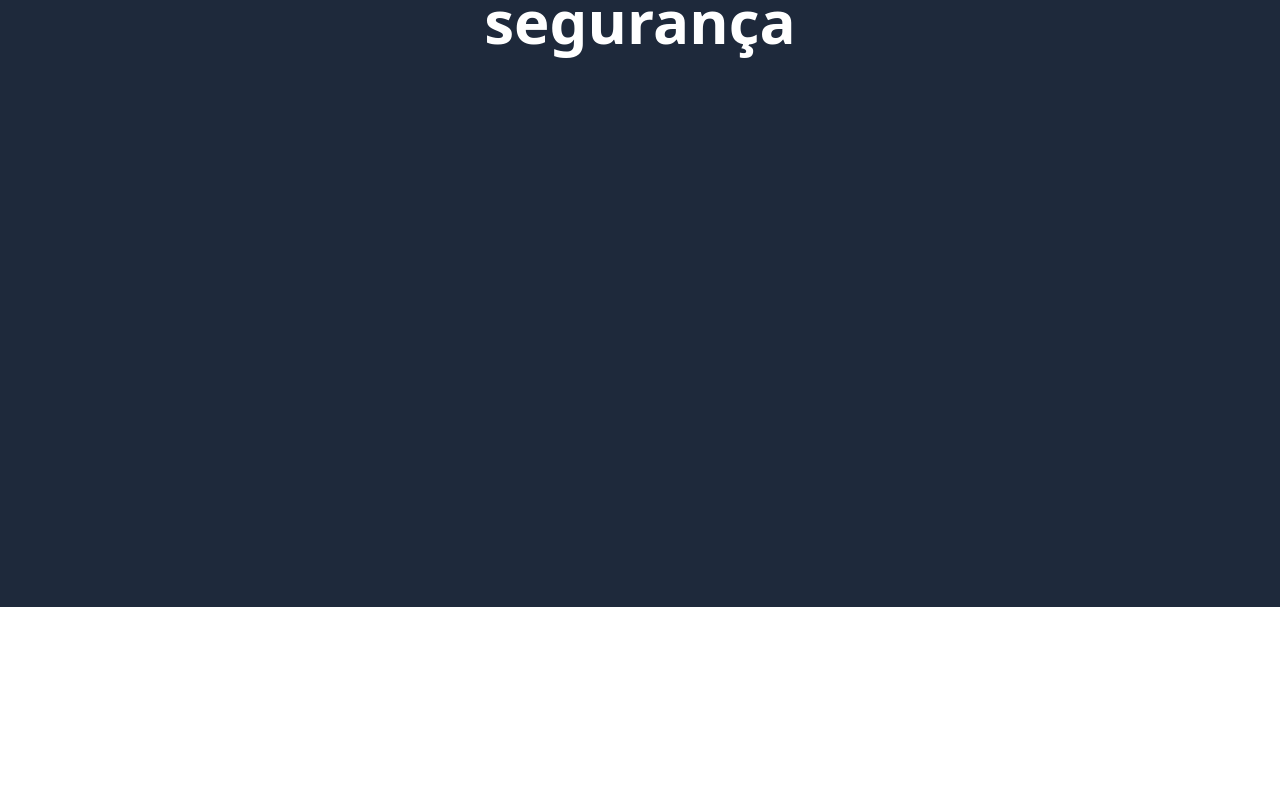
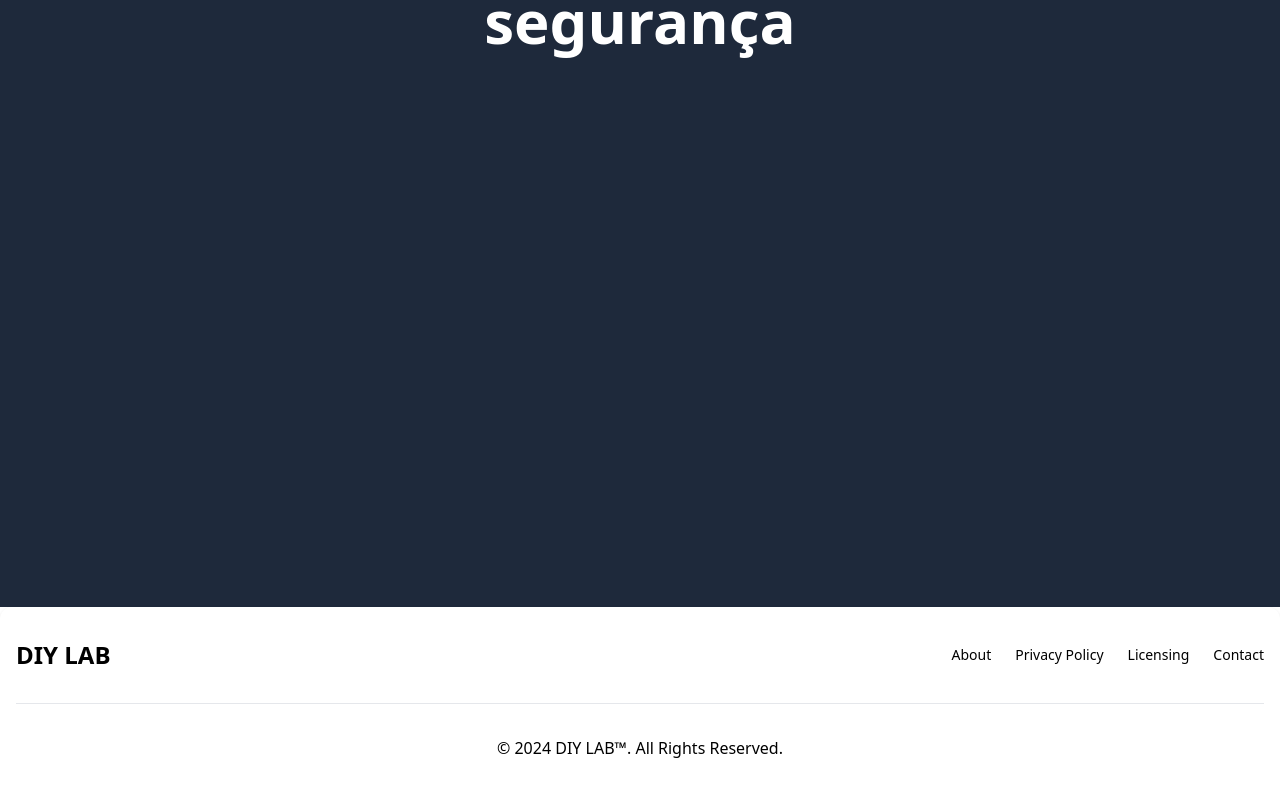
Before and after one commit to Lucasqc04/john-galt, a React (Vite) app: page /pt in a window 1280 px wide. Shown: the part 993-1785 px from the top of the page. Before the commit the page ends 1600 px from the top, so only its background shows below. Built offline with nearby package versions, Linux system fonts and the light colour scheme; what tailwindcss-animated would draw is missing.

Commit message:
feat(footer): crete new footer

```diff
--- a/src/view/layout/DefaultyLayout.tsx
+++ b/src/view/layout/DefaultyLayout.tsx
@@ -1,13 +1,15 @@
 import { Outlet } from 'react-router-dom';
+import { Footer } from './Footer';
 import Header from './Header';
 
 export function DefaultLayout() {
   return (
-    <div className="text-black dark:text-white w-full max-w-[100vw]">
+    <div className="text-black dark:text-white w-full max-w-[100vw] m-0">
       <Header />
       <main>
         <Outlet />
       </main>
+      <Footer />
     </div>
   );
 }
--- /dev/null
+++ b/src/view/layout/Footer.tsx
@@ -0,0 +1,48 @@
+export function Footer() {
+  return (
+    <footer className="bg-white rounded-t-xl shadow dark:bg-gray-800">
+      <div className="w-full max-w-screen-xl mx-auto p-4 md:py-8">
+        <div className="sm:flex sm:items-center sm:justify-between">
+          <a
+            href="#"
+            className="flex items-center mb-4 sm:mb-0 space-x-3 rtl:space-x-reverse"
+          >
+            <h1 className="font-extrabold self-center text-2xl whitespace-nowrap dark:text-white-white">
+              DIY LAB
+            </h1>
+          </a>
+          <ul className="flex flex-wrap items-center mb-6 text-sm font-medium dark:text-white-white sm:mb-0 dark:text-white-gray-400">
+            <li>
+              <a href="#" className="hover:underline me-4 md:me-6">
+                About
+              </a>
+            </li>
+            <li>
+              <a href="#" className="hover:underline me-4 md:me-6">
+                Privacy Policy
+              </a>
+            </li>
+            <li>
+              <a href="#" className="hover:underline me-4 md:me-6">
+                Licensing
+              </a>
+            </li>
+            <li>
+              <a href="#" className="hover:underline">
+                Contact
+              </a>
+            </li>
+          </ul>
+        </div>
+        <hr className="my-6 border-gray-200 sm:mx-auto dark:text-white-white lg:my-8" />
+        <span className="block text-smdark:text-white-white sm:text-center dark:text-white-gray-400">
+          © 2024{' '}
+          <a href="#" className="hover:underline">
+            DIY LAB™
+          </a>
+          . All Rights Reserved.
+        </span>
+      </div>
+    </footer>
+  );
+}
```
